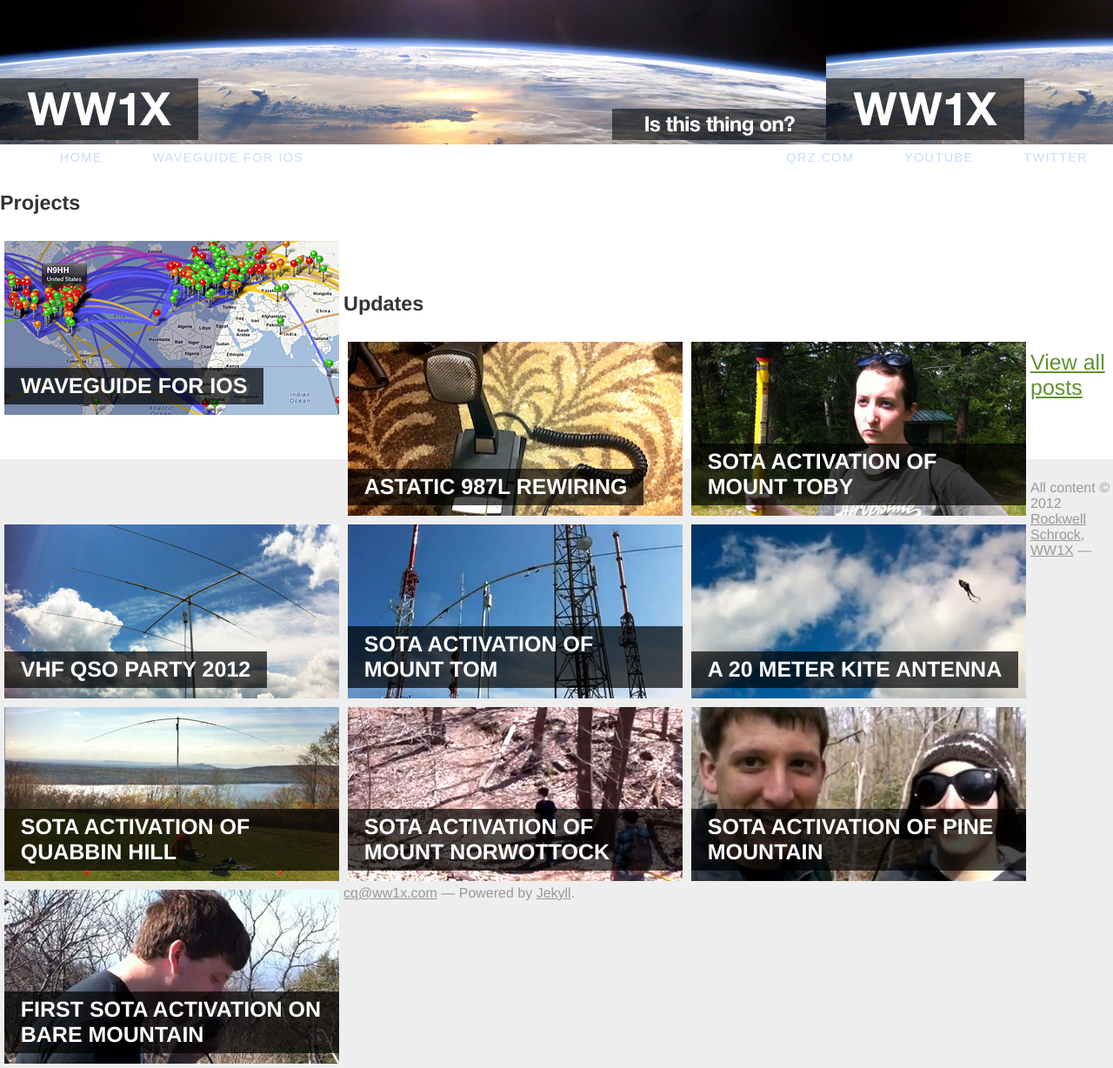
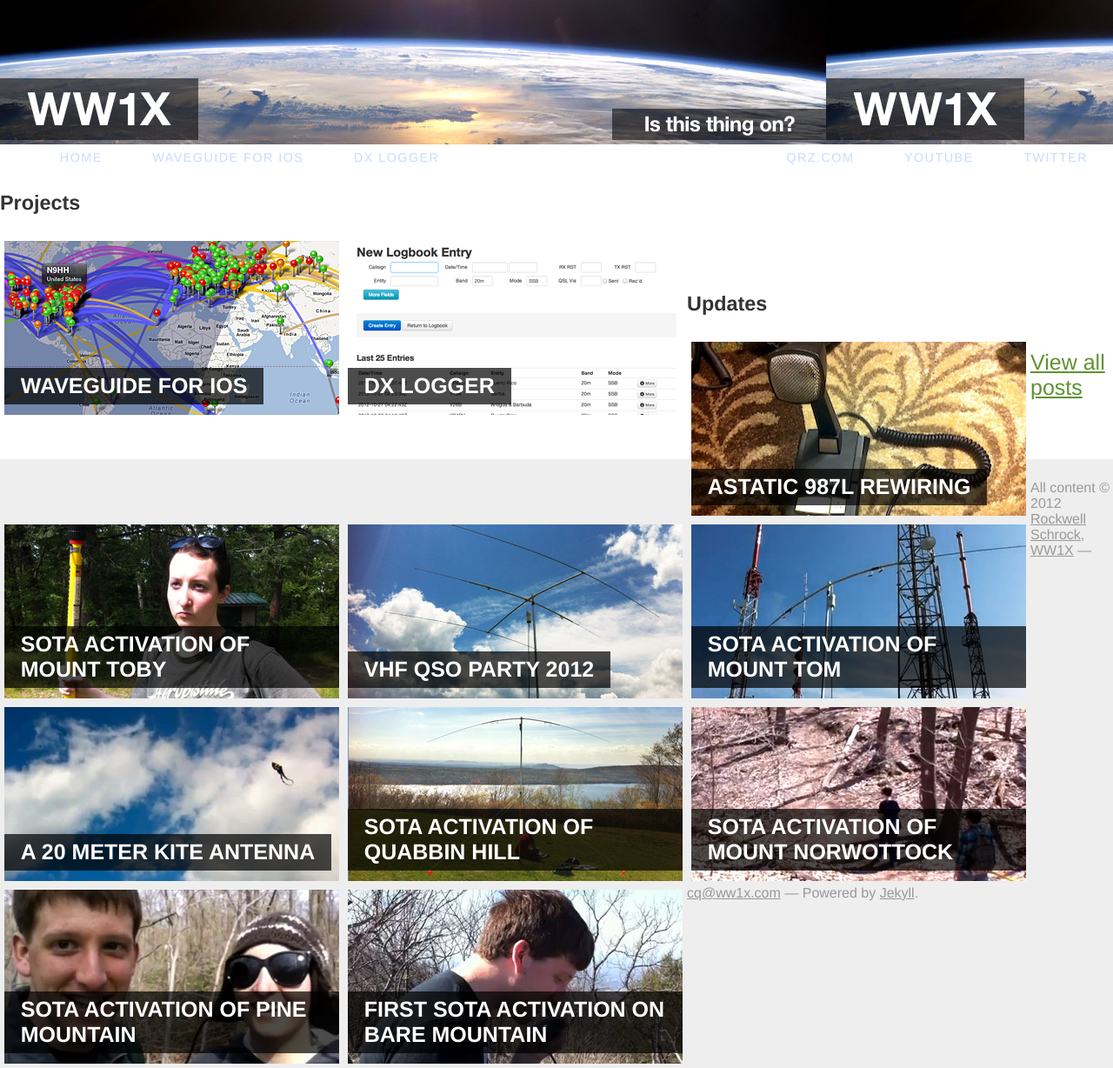
Before and after one commit to schrockwell/ww1x.com, a Jekyll site: the page built from index.html, in a window 1280 px wide. Shown: the whole page at 87% size. Built offline with Jekyll 4.4.1, drawn with Linux system fonts in a browser that asks for light colours; nearby versions of some CDN libraries; comment, search, counter and statistics services are not loaded.

Commit message:
Added DX Logger links

```diff
--- a/_layouts/main.html
+++ b/_layouts/main.html
@@ -44,6 +44,7 @@
 		<ul>
 			<li><a href="/">Home</a></li>
 			<li><a href="/waveguide/">WaveGuide for iOS</a></li>
+			<li><a href="http://dxlogger.com/">DX Logger</a></li>
 			<div style="float:right">
 				<li><a href="http://qrz.com/db/WW1X">QRZ.com</a></li>
 				<li><a href="http://www.youtube.com/playlist?list=PL1A7BB56F52CF7701">YouTube</a></li>
--- a/index.html
+++ b/index.html
@@ -11,6 +11,12 @@ layout: main
 				<span>WaveGuide for iOS</span>
 			</a>
 		</li>
+		<li>
+			<a href="http://dxlogger.com/" style="background-image:url(/images/panels/dxlogger.png)">
+				<span>DX Logger</span>
+			</a>
+		</li>
+
 	</ul>
 
 	<div class="clear" style="height:2em"></div>
```
Also changed, not shown: images/panels/dxlogger.png (added), 16 other files.
